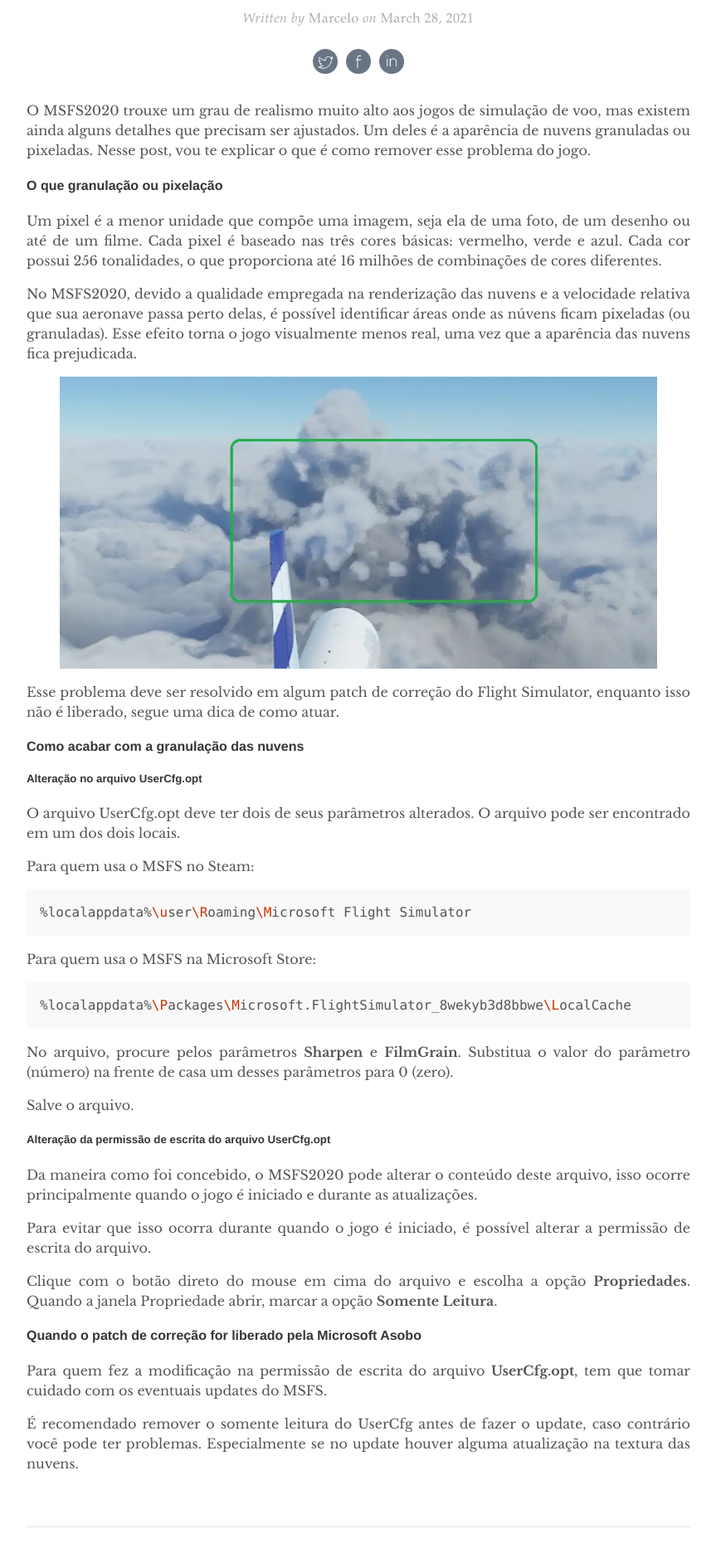
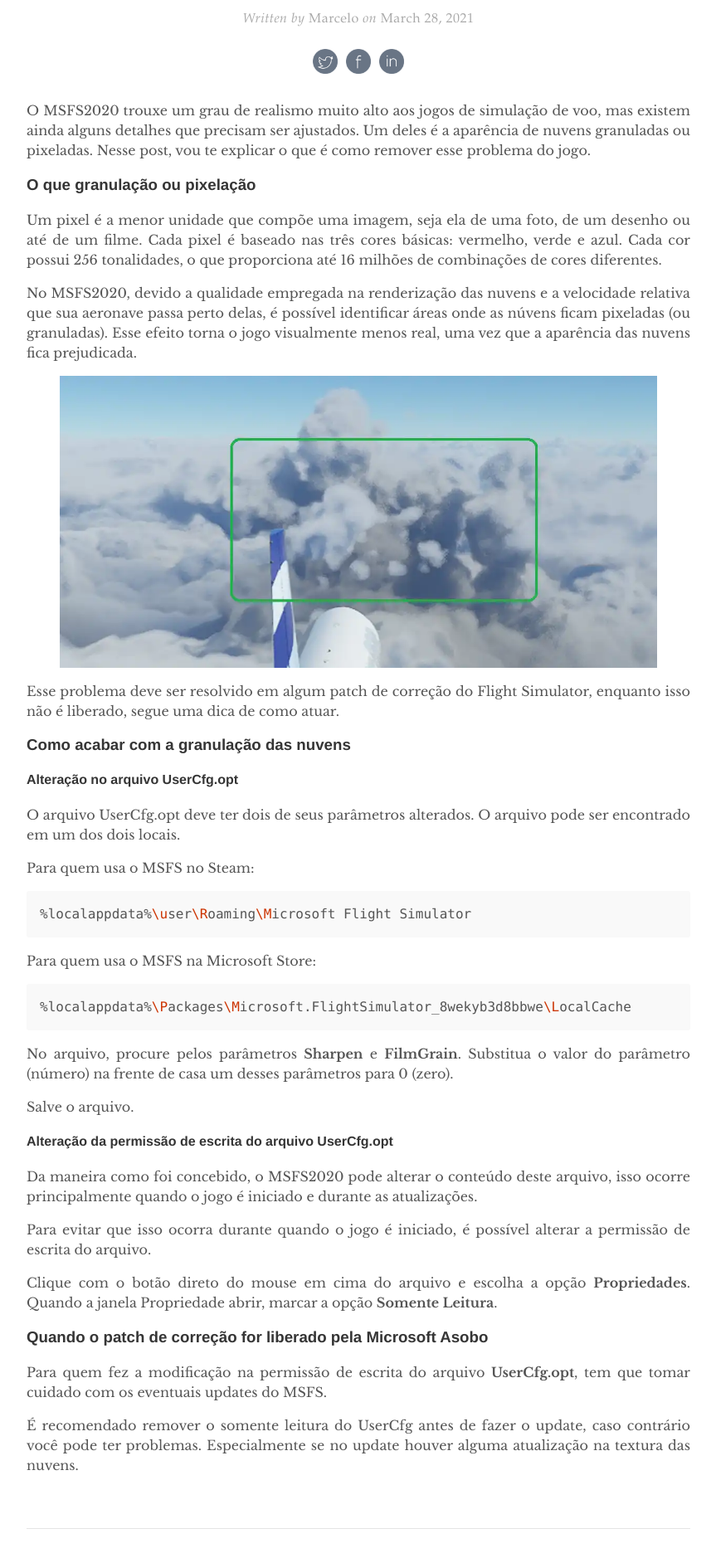
Before and after one commit to marcelocamera/marcelocamera.github.io, a Jekyll site: the page built from _posts/2021-03-28-como-acabar-com-as-nuvens-granuladas.md, in a window 1280 px wide. Shown: the part 378-2256 px from the top of the page at 83% size, without its empty margins (208-1071 px from the left). Built offline with Jekyll 4.4.1, drawn with Linux system fonts in a browser that asks for light colours; comment, search, counter and statistics services are not loaded.

```diff
--- a/_posts/2021-03-28-como-acabar-com-as-nuvens-granuladas.md
+++ b/_posts/2021-03-28-como-acabar-com-as-nuvens-granuladas.md
@@ -9,7 +9,7 @@ excerpt_separator: <!--more-->
 O MSFS2020 trouxe um grau de realismo muito alto aos jogos de simulação de voo, mas existem ainda alguns detalhes que precisam ser ajustados. Um deles é a aparência de nuvens granuladas ou pixeladas. Nesse post, vou te explicar o que é como remover esse problema do jogo.
 <!--more-->
 
-#### O que granulação ou pixelação
+### O que granulação ou pixelação
 Um pixel é a menor unidade que compõe uma imagem, seja ela de uma foto, de um desenho ou até de um filme. Cada pixel é baseado nas três cores básicas: vermelho, verde e azul. Cada cor possui 256 tonalidades, o que proporciona até 16 milhões de combinações de cores diferentes.
 
 No MSFS2020, devido a qualidade empregada na renderização das nuvens e a velocidade relativa que sua aeronave passa perto delas, é possível identificar áreas onde as núvens ficam pixeladas (ou granuladas). Esse efeito torna o jogo visualmente menos real, uma vez que a aparência das nuvens fica prejudicada.
@@ -20,9 +20,9 @@ No MSFS2020, devido a qualidade empregada na renderização das nuvens e a veloc
 
 Esse problema deve ser resolvido em algum patch de correção do Flight Simulator, enquanto isso não é liberado, segue uma dica de como atuar.
 
-#### Como acabar com a granulação das nuvens
+### Como acabar com a granulação das nuvens
 
-##### Alteração no arquivo UserCfg.opt
+#### Alteração no arquivo UserCfg.opt
 
 O arquivo UserCfg.opt deve ter dois de seus parâmetros alterados.
 O arquivo pode ser encontrado em um dos dois locais.
@@ -41,7 +41,7 @@ No arquivo, procure pelos parâmetros **Sharpen** e **FilmGrain**. Substitua o v
 
 Salve o arquivo.
 
-##### Alteração da permissão de escrita do arquivo UserCfg.opt
+#### Alteração da permissão de escrita do arquivo UserCfg.opt
 
 Da maneira como foi concebido, o MSFS2020 pode alterar o conteúdo deste arquivo, isso ocorre principalmente quando o jogo é iniciado e durante as atualizações.
 
@@ -49,7 +49,7 @@ Para evitar que isso ocorra durante quando o jogo é iniciado, é possível alte
 
 Clique com o botão direto do mouse em cima do arquivo e escolha a opção **Propriedades**. Quando a janela Propriedade abrir, marcar a opção **Somente Leitura**.
 
-#### Quando o patch de correção for liberado pela Microsoft Asobo
+### Quando o patch de correção for liberado pela Microsoft Asobo
 Para quem fez a modificação na permissão de escrita do arquivo **UserCfg.opt**, tem que tomar cuidado com os eventuais updates do MSFS.
 
 É recomendado remover o somente leitura do UserCfg antes de fazer o update, caso contrário você pode ter problemas. Especialmente se no update houver alguma atualização na textura das nuvens.
```
